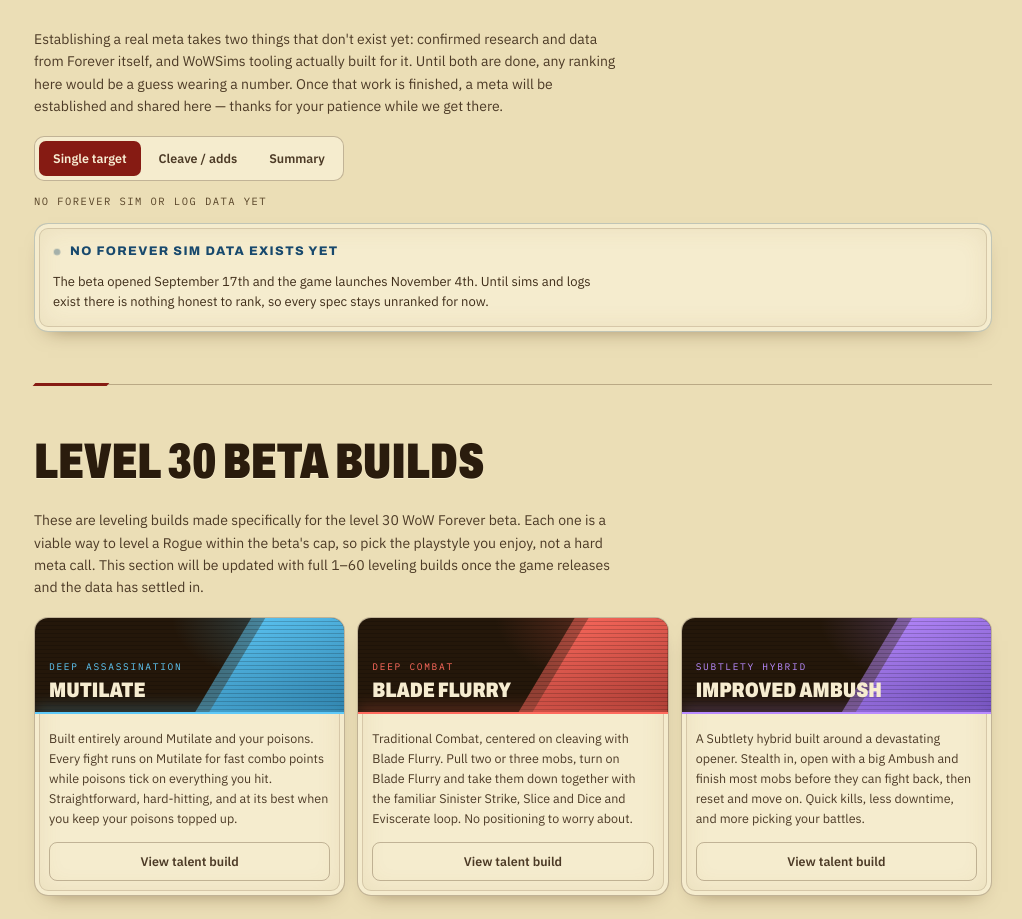
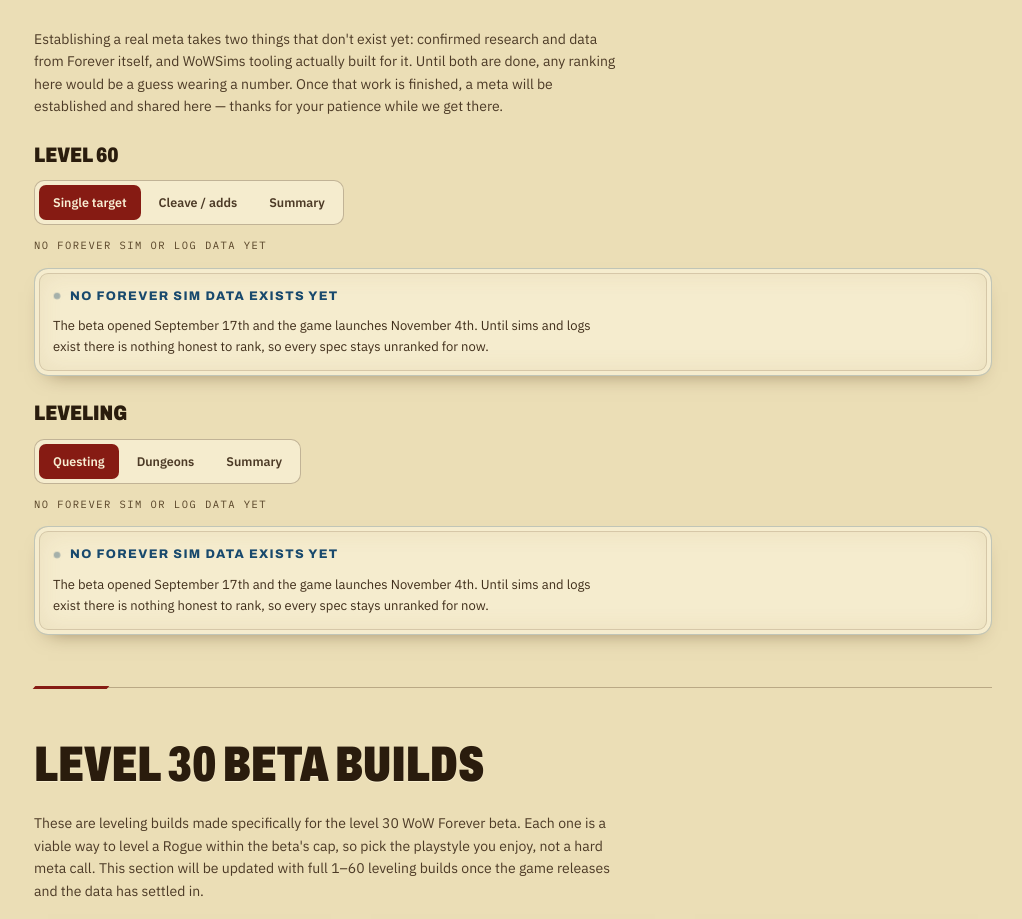
Before and after one commit to ericbtaylorjr/rogueforever, a React (Vite) app: page / in a window 1280 px wide. Shown: the part 980-1899 px from the top of the page, without its empty margins (258-1280 px from the left). Built offline with nearby package versions, Linux system fonts and the light colour scheme.

Commit message:
Tweaks to meta breakdown

```diff
--- a/src/components/sections/SpecBoard.tsx
+++ b/src/components/sections/SpecBoard.tsx
@@ -1,8 +1,8 @@
 import { useEffect, useMemo, useState } from 'react';
 import { config } from '../../config';
-import { foreverOutlook, specById, specIndex } from '../../content/content';
+import { foreverOutlook, levelingIndex, specById, specIndex } from '../../content/content';
 import { specBoard } from '../../content/copy';
-import type { SimSetId, SpecId } from '../../content/types';
+import type { LevelingSetId, SimSetId, SpecId } from '../../content/types';
 import { hexA } from '../../lib/color';
 import { useHandbook, type SortKey } from '../../state/HandbookProvider';
 import { useTheme } from '../../state/ThemeProvider';
@@ -301,6 +301,42 @@
   );
 }
 
+function SubHeading({ children }: { children: string }) {
+  return <h3 className="t-card-title mt-[26px] text-ink">{children}</h3>;
+}
+
+/** Leveling meta: placeholder tabs until there is data to rank. */
+function LevelingMeta() {
+  const [set, setSet] = useState<LevelingSetId>('questing');
+  const current = levelingIndex[set];
+
+  const tabs = (Object.keys(levelingIndex) as LevelingSetId[]).map((k) => ({
+    id: k,
+    label: levelingIndex[k].label,
+  }));
+
+  return (
+    <>
+      <SubHeading>{specBoard.subheadings.leveling}</SubHeading>
+
+      <div className="mt-[14px]">
+        <SegmentedTabs
+          tabs={tabs}
+          value={set}
+          onChange={(id) => setSet(id as LevelingSetId)}
+          label="Leveling meta view"
+        />
+      </div>
+
+      <p className="t-eyebrow mt-[12px] text-[10.5px] tracking-[.14em] text-faint">{current.note}</p>
+
+      <div id={`panel-${set}`} role="tabpanel" aria-labelledby={`tab-${set}`} className="mt-[14px]">
+        <ForeverPending />
+      </div>
+    </>
+  );
+}
+
 export function SpecBoard() {
   const { simSet, setSimSet } = useHandbook();
   const rows = useRows(simSet);
@@ -312,12 +348,14 @@
   }));
 
   return (
-    <section id="specs" aria-label="Spec board" className="pt-[44px]">
+    <section id="specs" aria-label="Meta breakdown" className="pt-[44px]">
       <SectionHeading id="specs" />
 
       <p className="max-w-[70ch] text-[14px] leading-[1.6] text-mute">{specBoard.intro}</p>
 
-      <div className="mt-[18px]">
+      <SubHeading>{specBoard.subheadings.endgame}</SubHeading>
+
+      <div className="mt-[14px]">
         <SegmentedTabs
           tabs={tabs}
           value={simSet}
@@ -339,6 +377,8 @@
           <BarsView rows={rows} simSet={simSet} />
         )}
       </div>
+
+      <LevelingMeta />
     </section>
   );
 }
--- a/src/content/content.json
+++ b/src/content/content.json
@@ -68,6 +68,23 @@
       "pending": true
     },
     "forever": {
+      "label": "Summary",
+      "note": "BETA 17 SEP · LAUNCH 4 NOV · NO SIM OR LOG DATA EXISTS YET",
+      "pending": true
+    }
+  },
+  "levelingIndex": {
+    "questing": {
+      "label": "Questing",
+      "note": "NO FOREVER SIM OR LOG DATA YET",
+      "pending": true
+    },
+    "dungeons": {
+      "label": "Dungeons",
+      "note": "NO FOREVER SIM OR LOG DATA YET",
+      "pending": true
+    },
+    "levelingSummary": {
       "label": "Summary",
       "note": "BETA 17 SEP · LAUNCH 4 NOV · NO SIM OR LOG DATA EXISTS YET",
       "pending": true
@@ -872,7 +889,7 @@
         },
         {
           "id": "specs",
-          "label": "Spec board"
+          "label": "Meta breakdown"
         }
       ]
     },
--- a/src/content/content.ts
+++ b/src/content/content.ts
@@ -11,6 +11,7 @@
   specs,
   specDetail,
   specIndex,
+  levelingIndex,
   foreverOutlook,
   foreverDates,
   foreverChanges,
--- a/src/content/copy.ts
+++ b/src/content/copy.ts
@@ -69,6 +69,7 @@
     body: 'The beta opened September 17th and the game launches November 4th. Until sims and logs exist there is nothing honest to rank, so every spec stays unranked for now.',
   },
   yourSpec: 'ACTIVE SPEC',
+  subheadings: { endgame: 'Level 60', leveling: 'Leveling' },
 } as const;
 
 export const forever = {
--- a/src/content/searchIndex.ts
+++ b/src/content/searchIndex.ts
@@ -46,7 +46,7 @@
   })),
   ...faqs.map((f) => ({ kind: 'FAQ', label: f.q, id: 'faq', section: 'FAQ' })),
   ...macros.map((m) => ({ kind: 'Macro', label: m.name, id: 'tools', section: 'Tools' })),
-  ...specs.map((s) => ({ kind: 'Spec', label: s.name, id: 'specs', section: 'Spec board' })),
+  ...specs.map((s) => ({ kind: 'Spec', label: s.name, id: 'specs', section: 'Meta breakdown' })),
 ];
 
 const EMPTY_QUERY_RESULTS = 9;
--- a/src/content/types.ts
+++ b/src/content/types.ts
@@ -58,6 +58,7 @@
 }
 
 export type SimSetId = 'st' | 'cleave' | 'forever';
+export type LevelingSetId = 'questing' | 'dungeons' | 'levelingSummary';
 
 export interface SimSet {
   label: string;
@@ -236,6 +237,7 @@
   specs: Spec[];
   specDetail: Record<SpecId, SpecDetail>;
   specIndex: Record<SimSetId, SimSet>;
+  levelingIndex: Record<LevelingSetId, SimSet>;
   foreverOutlook: ForeverOutlook[];
   foreverDates: ForeverDate[];
   foreverChanges: ForeverChange[];
```
Also changed, not shown: src/content/imports/ellesmere.txt.
